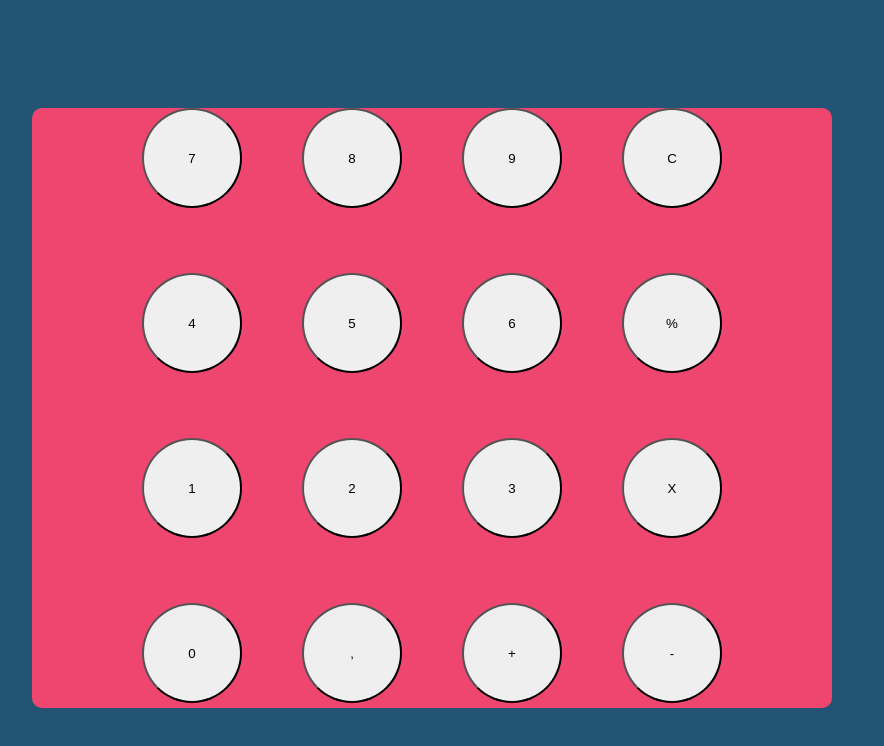
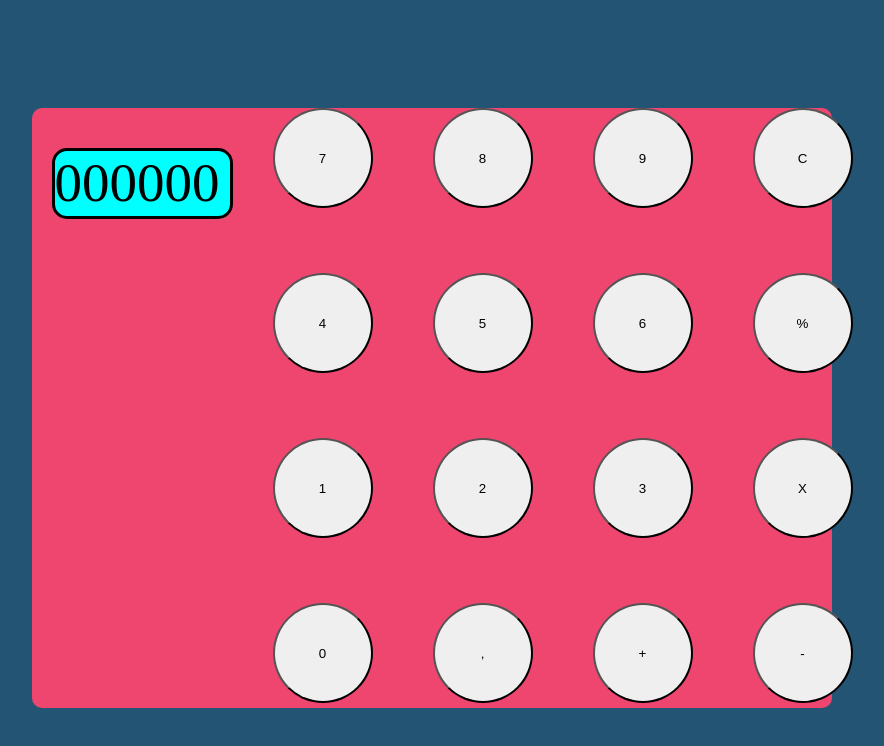
Before and after one commit to MolkAmilcar/Calculadora, a plain HTML site: page index.html in a window 1280 px wide. Shown: the whole page, without its empty margins (208-1092 px from the left). Drawn offline with Linux system fonts and the light colour scheme.

Commit message:
pantalla de resultado

```diff
--- a/css/styles.css
+++ b/css/styles.css
@@ -17,6 +17,23 @@ body{
     justify-content: center;
 }
 
+.resultado-calculadora {
+    width: 650px auto;
+    height: 65px;
+    border-radius: 15px;
+    border-color: black;
+    border-style: solid;
+    margin: 0px auto;
+    margin-top: 40px;
+    margin-left: 40px;
+    margin-right: 40px;
+    text-align: right;
+    align-items: center;
+    font-size: 55px;
+    padding-right: 10px;
+    background-color: aqua;
+}
+
 .grid{
     display: grid;
     grid-template-columns: repeat(4, 1fr);
--- a/index.html
+++ b/index.html
@@ -11,6 +11,7 @@
 
     <div class="contenedor">
         <div class="borde-calculadora">
+            <div class="resultado-calculadora">000000</div>
             <div class="grid">
                 <button class="btn">7</button>
                 <button class="btn">8</button>
```
